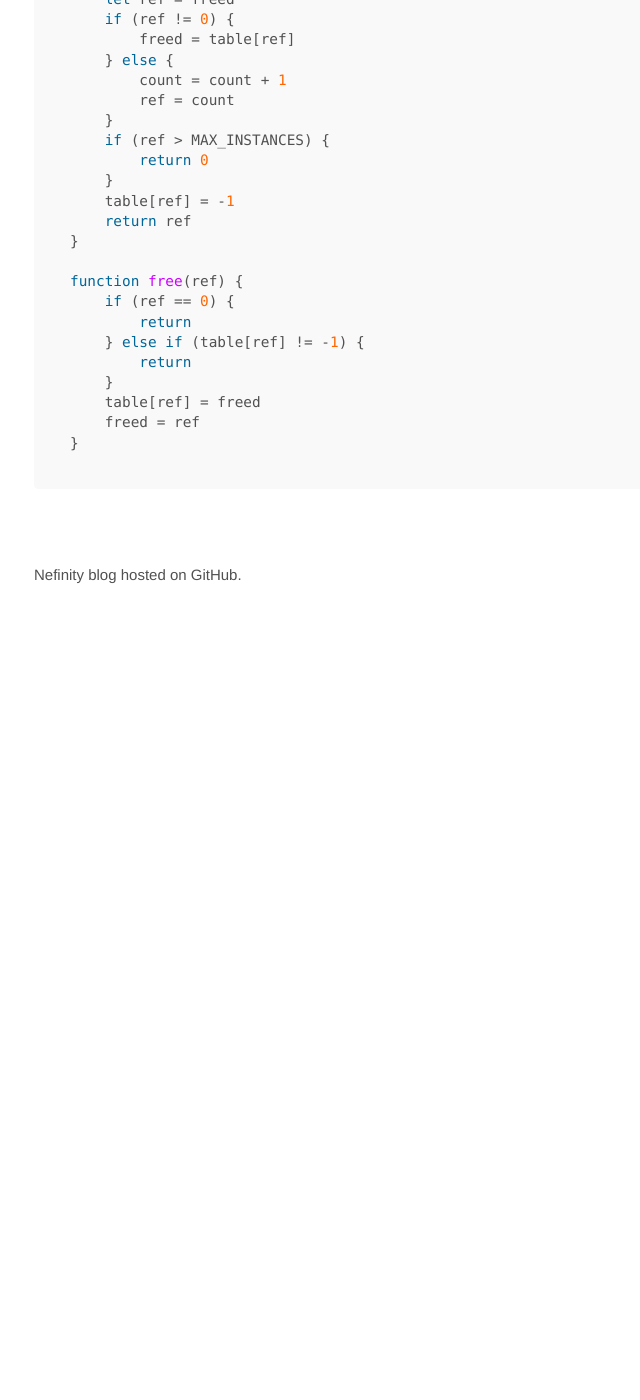
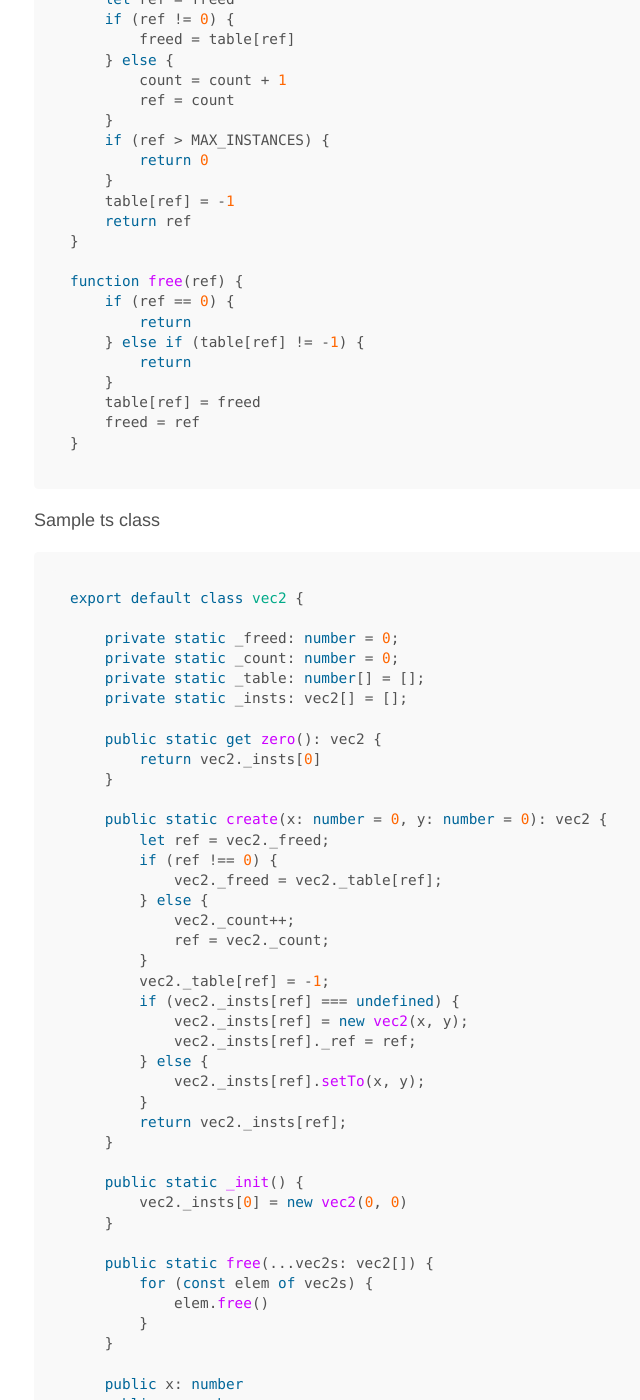
Before and after one commit to yatyricky/yatyricky.github.io, a Jekyll site: the page built from notes/Algorithm/Memory simulation with pure array.md, in a window 1280 px wide and 1400 px high, scrolled down 286 px. Shown: the whole window, without its empty margins (291-931 px from the left). Built offline with Jekyll 4.4.1, drawn with Linux system fonts in a browser that asks for light colours; our own code applies the rules of GitHub Pages for plain Markdown files; before the commit the page ends 910 px from its top, so only the background shows below that; some of the changed text lies outside the part shown.

Commit message:
mem sim with array added ts example

````diff
--- a/notes/Algorithm/Memory simulation with pure array.md
+++ b/notes/Algorithm/Memory simulation with pure array.md
@@ -29,3 +29,93 @@ function free(ref) {
     freed = ref
 }
 ```
+
+Sample ts class
+
+``` typescript
+export default class vec2 {
+
+    private static _freed: number = 0;
+    private static _count: number = 0;
+    private static _table: number[] = [];
+    private static _insts: vec2[] = [];
+
+    public static get zero(): vec2 {
+        return vec2._insts[0]
+    }
+
+    public static create(x: number = 0, y: number = 0): vec2 {
+        let ref = vec2._freed;
+        if (ref !== 0) {
+            vec2._freed = vec2._table[ref];
+        } else {
+            vec2._count++;
+            ref = vec2._count;
+        }
+        vec2._table[ref] = -1;
+        if (vec2._insts[ref] === undefined) {
+            vec2._insts[ref] = new vec2(x, y);
+            vec2._insts[ref]._ref = ref;
+        } else {
+            vec2._insts[ref].setTo(x, y);
+        }
+        return vec2._insts[ref];
+    }
+
+    public static _init() {
+        vec2._insts[0] = new vec2(0, 0)
+    }
+
+    public static free(...vec2s: vec2[]) {
+        for (const elem of vec2s) {
+            elem.free()
+        }
+    }
+
+    public x: number
+    public y: number
+    private _ref: number
+
+    private constructor(x: number, y: number) {
+        this.setTo(x, y)
+    }
+
+    public free() {
+        if (this._ref === 0) {
+            return
+        } else if (vec2._table[this._ref] !== -1) {
+            return
+        }
+        vec2._table[this._ref] = vec2._freed
+        vec2._freed = this._ref
+    }
+
+    public setTo(x: number, y: number): vec2 {
+        this.x = x
+        this.y = y
+        return this
+    }
+
+    public clone(): vec2 {
+        return vec2.create(this.x, this.y);
+    }
+
+    public add(addend: vec2): vec2 {
+        const out = this.clone();
+        out.x += addend.x
+        out.y += addend.y
+        return out
+    }
+
+    public subtract(subtrahend: vec2): vec2 {
+        const out = this.clone();
+        out.x -= subtrahend.x
+        out.y -= subtrahend.y
+        return out
+    }
+
+}
+
+vec2._init();
+
+```
````
